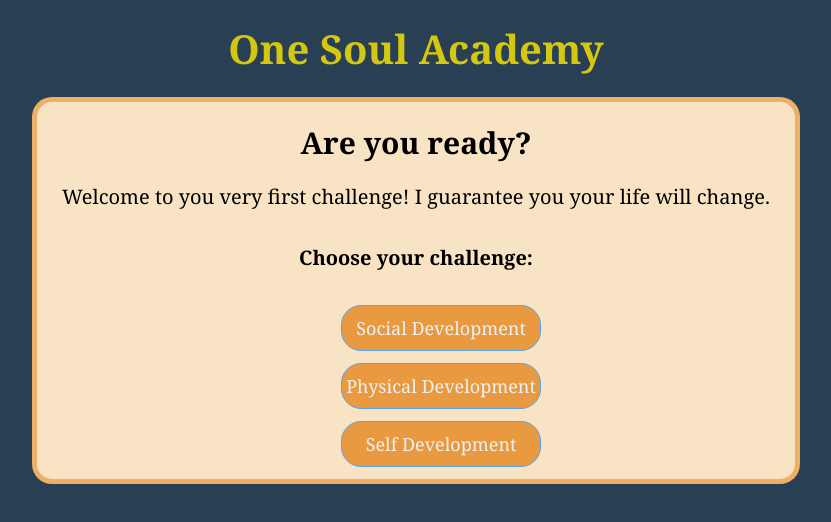
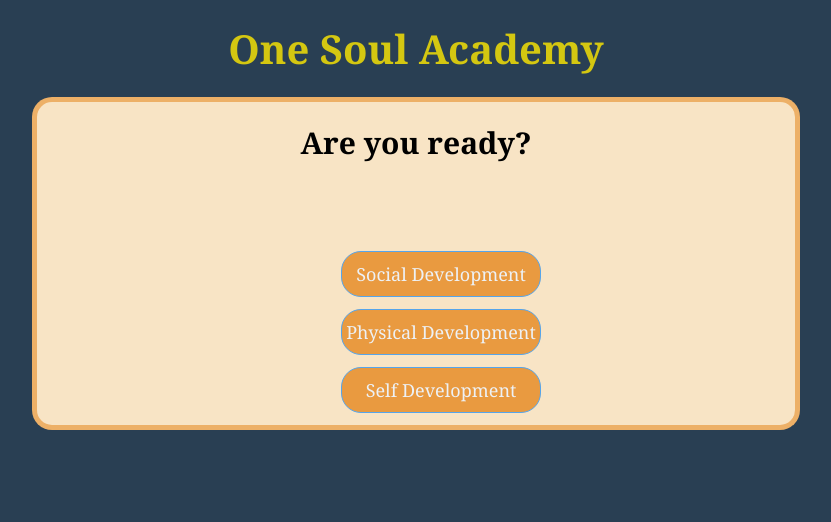
Before and after one commit to victorbaptistado/One-Soul-App-React, a React (Create React App) app: page / in a window 1280 px wide. Shown: the top 522 px of the page, without its empty margins (224-1055 px from the left). Built offline with nearby package versions, Linux system fonts and the light colour scheme.

Commit message:
attempts on array texts

```diff
--- a/package.json
+++ b/package.json
@@ -1,4 +1,3 @@
-
 
 {
   "homepage": "http://victorbaptistado.github.io/One-Soul-App-React",
--- a/src/App.js
+++ b/src/App.js
@@ -7,24 +7,28 @@ import Buttons from './Components/Buttons';
 
 function App() {
 
-
-
 //  const [texts, setTexts] = useState([
   const texts = [
   {
     header: "Are you ready?",
-    body: "Welcome to you very first challenge! I guarantee you your life will change.",
-    challengeChoice: "Choose your challenge: "
+    body: "Welcome to your very first challenge! I guarantee you your life will change.",
+    challengeChoice: "Choose your challenge: ",
+    id: 1,
+    condition: true
   },
   {
     header: "Instructions",
     body: "Body",
-    challengeChoice: ""
+    challengeChoice: "",
+    id: 2,
+    condition: false
   }
   ]
 
 
- const nextText = () => texts[0];
+
+
+  const nextText = texts.map(text => text.id++)
 
 //    {texts.map(texts) => }
   /*
@@ -41,8 +45,10 @@ function App() {
     <Logo />
     <div className="wrapper">
     <Header texts={texts} />
-    <Body texts={texts} />
-    <Buttons nextText={nextText}/>
+
+
+    <Body texts={texts}  />
+    <Buttons />
 
     </div>
     </>
--- a/src/Components/Body.js
+++ b/src/Components/Body.js
@@ -1,13 +1,26 @@
 import React from 'react'
 
-const Body = ({texts}) => {
+
+
+
+
+const Body = ({nextText, texts}) => {
+
+
+
+
     return (
-        <div>
-            <p>{texts[0].body}</p>
-            <br />
-            <h3>{texts[0].challengeChoice}</h3>
-            <br />
-        </div>
+
+
+        <div key={texts.id}>
+        <p>{texts.body}</p>
+        <br />
+        <h3>{texts.challengeChoice}</h3>
+        <br />
+         </div>
+
+
+
     )
 }
 
```
